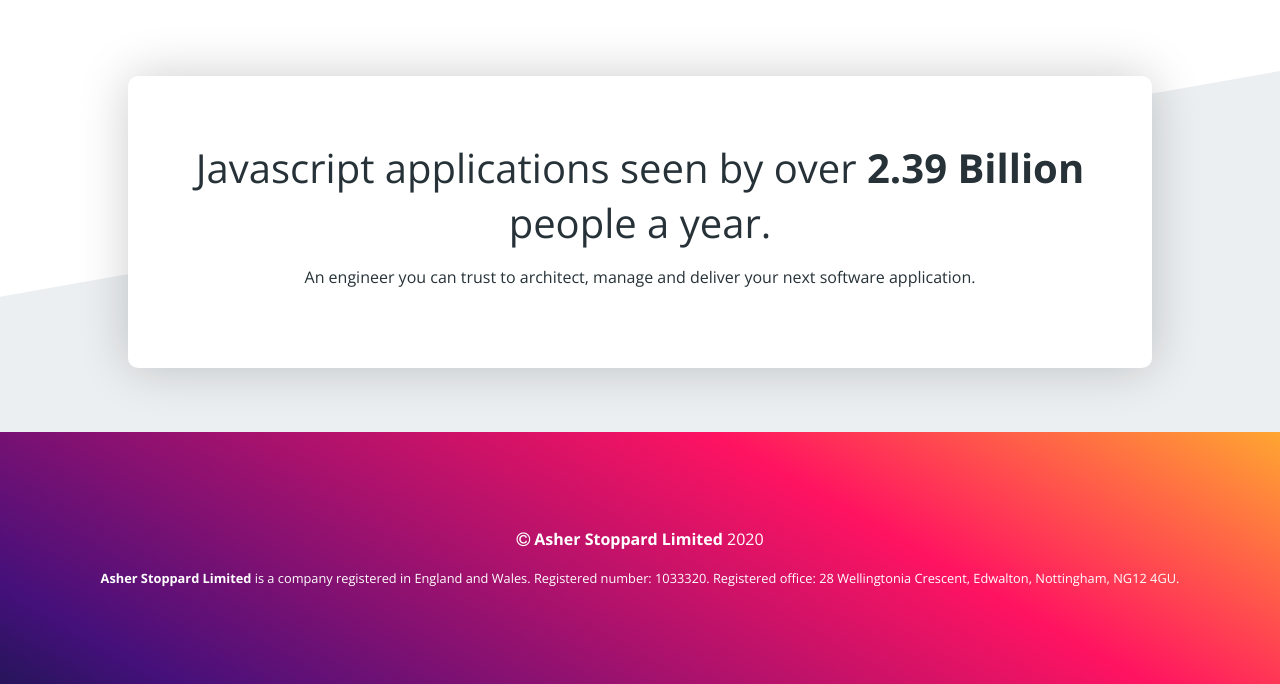
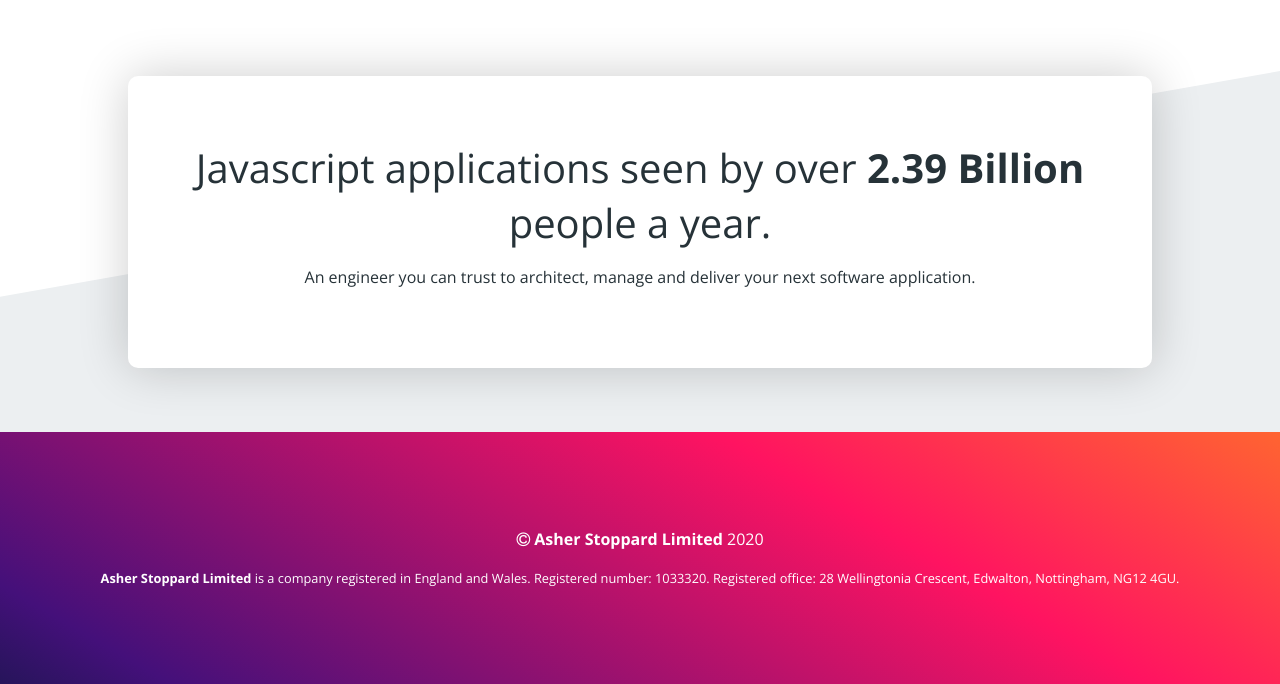
Before and after one commit to asherstoppard/asherstoppard.com, a Next.js app: page / in a window 1280 px wide. Shown: the part 6447-7131 px from the top of the page. Built offline with nearby package versions, Linux system fonts and the light colour scheme.

Commit message:
feature/change-gradient-colours - Adjust header and footer to match splash background

```diff
--- a/components/SiteFooter/index.js
+++ b/components/SiteFooter/index.js
@@ -6,7 +6,7 @@ import Container from '../Container'
 const SiteFooterContainer = styled.footer`
   padding: 5rem 0;
 
-  background-image: linear-gradient(30deg, #231557 -1%, #44107A 10%, #FF1361 67%, #ffa631 100%);
+  background-image: linear-gradient(30deg, #231557 -1%, #44107A 10%, #FF1361 67%, #ff6431 100%);
   text-align: center;
   color: white;
   font-weight: 300;
--- a/components/SiteHeader/index.js
+++ b/components/SiteHeader/index.js
@@ -15,7 +15,7 @@ const Header = styled.header`
   `}
 
   ${({ isCondensed, isNavOpen }) => (isCondensed || isNavOpen) && `
-    background-image: linear-gradient(90deg, #231557 -1%, #44107A 10%, #FF1361 67%, #ffa631 100%);
+    background-image: linear-gradient(90deg, #231557 -1%, #44107A 10%, #FF1361 67%, #ff6431 100%);
   `}
 `
 
```
